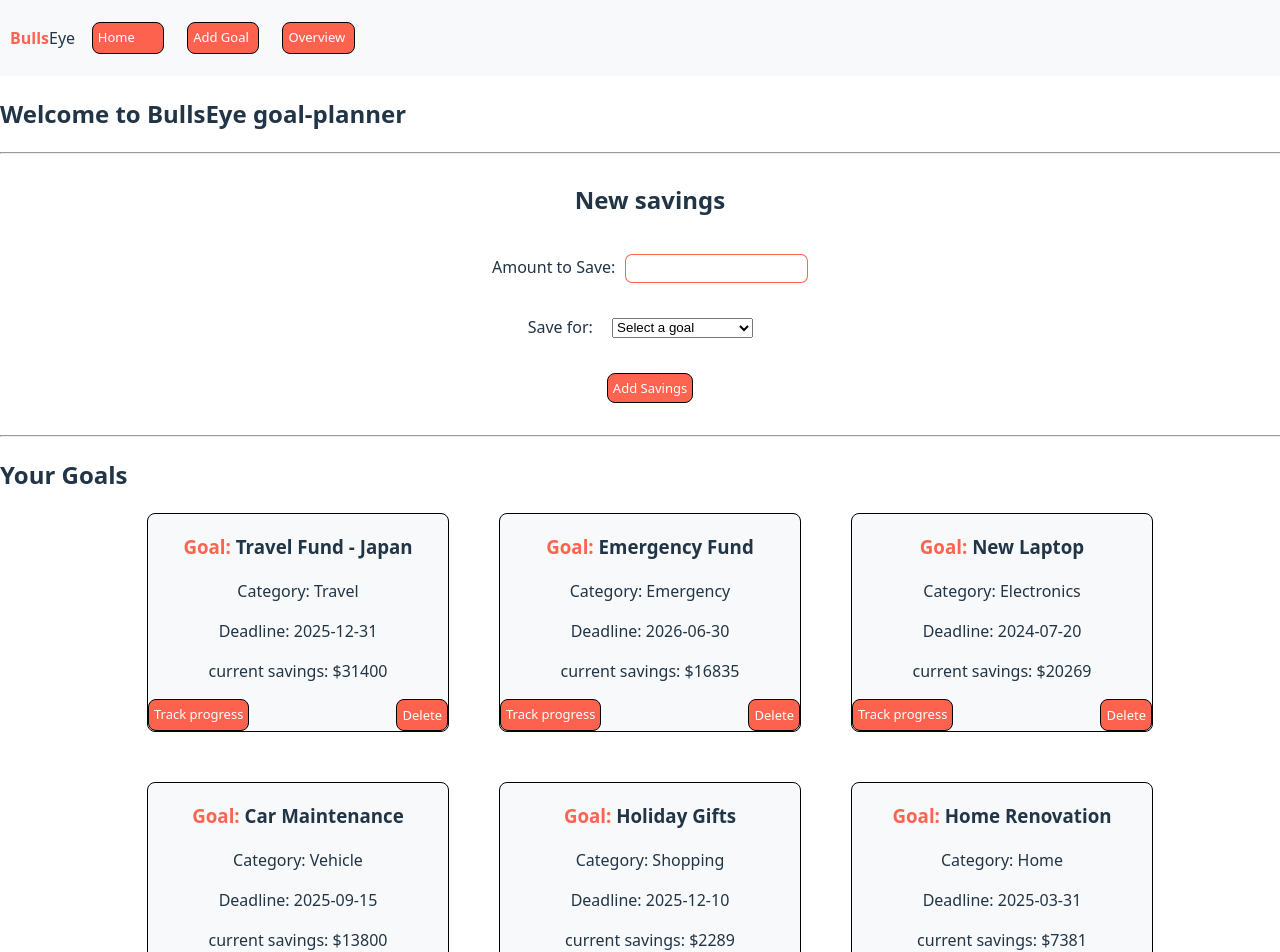
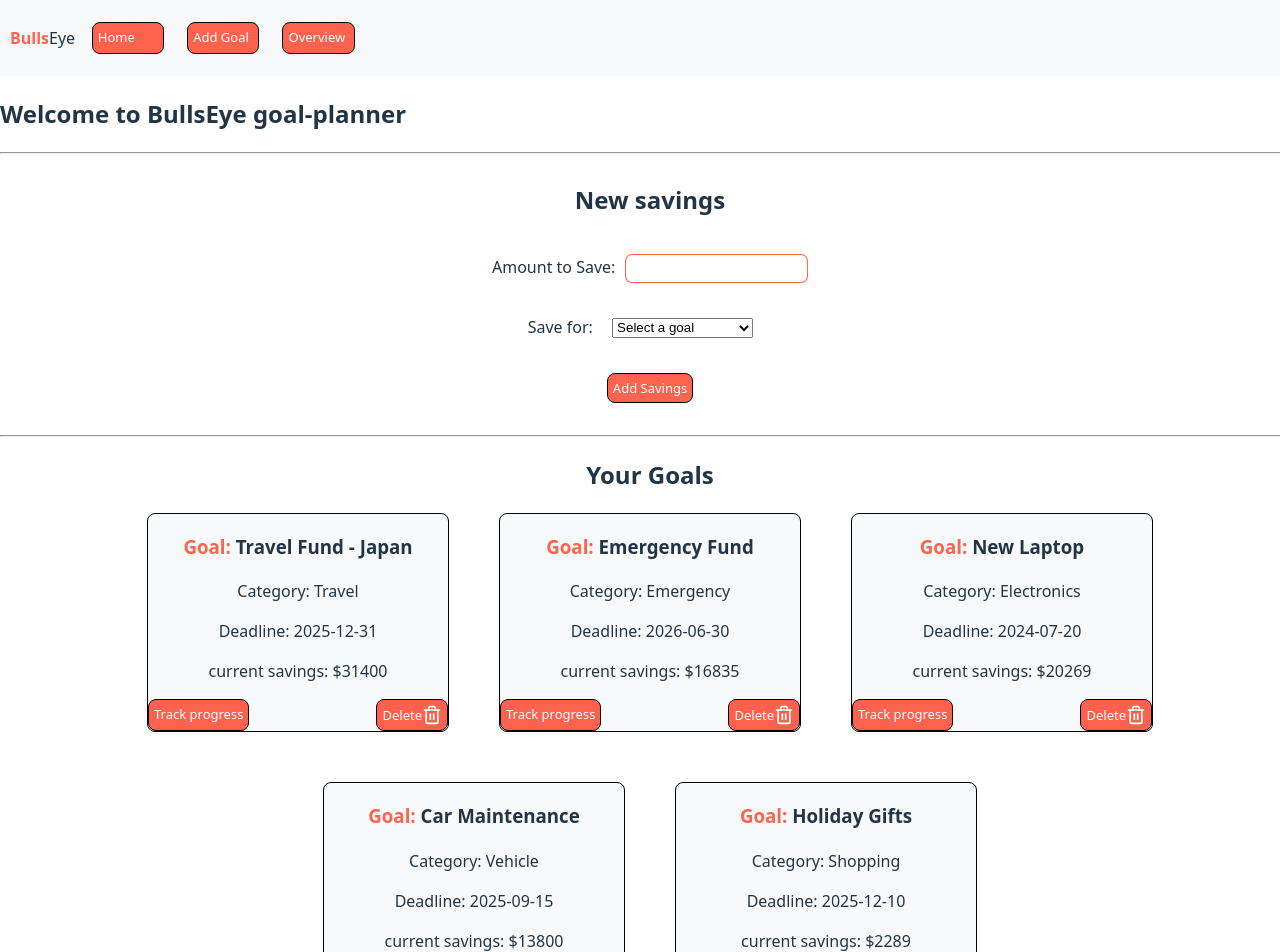
Before and after one commit to Denniskaranja2023/BullsEye-goal-planner, a React (Vite) app: page / in a window 1280 px wide. Shown: the top 952 px of the page. Built offline with nearby package versions, Linux system fonts and the light colour scheme; data requests are answered from the project's data file.

Commit message:
add delete functionality

```diff
--- a/db.json
+++ b/db.json
@@ -44,15 +44,6 @@
       "category": "Shopping",
       "deadline": "2025-12-10",
       "createdAt": "2024-07-01"
-    },
-    {
-      "id": "6",
-      "name": "Home Renovation",
-      "targetAmount": 60000,
-      "savedAmount": 7381,
-      "category": "Home",
-      "deadline": "2025-03-31",
-      "createdAt": "2024-05-15"
     }
   ]
 }
--- a/src/components/GoalItem.jsx
+++ b/src/components/GoalItem.jsx
@@ -1,7 +1,7 @@
 import { Link } from "react-router-dom";
 import "../index.css";
 
-function GoalItem({ goal}) {
+function GoalItem({ goal, onDelete }) {
   return (
     <div className="goal-item" style={{width: "300px", height: "fit-content", border: "1px solid black", backgroundColor:"#f8f9fa", borderRadius: "8px"}}>
       <h3><span style={{color:"rgba(255, 30, 0, 0.685)"}}>Goal:</span> {goal.name}</h3>
@@ -10,7 +10,7 @@ function GoalItem({ goal}) {
       <p>current savings: ${goal.savedAmount}</p>
       <div style={{display: "flex", justifyContent: "space-between"}}>
         <Link className="link" to={`/progress/${goal.id}`}>Track progress</Link>
-        <button className="link">Delete</button>
+        <button onClick={onDelete} id={goal.id} className="link" style={{display:"flex", alignItems:"center"}}>Delete<svg xmlns="http://www.w3.org/2000/svg" width="20" height="20" viewBox="0 0 24 24" fill="none" stroke="currentColor" stroke-width="2" stroke-linecap="round" stroke-linejoin="round" class="lucide lucide-trash2-icon lucide-trash-2"><path d="M10 11v6"/><path d="M14 11v6"/><path d="M19 6v14a2 2 0 0 1-2 2H7a2 2 0 0 1-2-2V6"/><path d="M3 6h18"/><path d="M8 6V4a2 2 0 0 1 2-2h4a2 2 0 0 1 2 2v2"/></svg></button>
       </div>
     </div>
   );
--- a/src/pages/Home.jsx
+++ b/src/pages/Home.jsx
@@ -47,6 +47,20 @@ function Home() {
     });
     }
 
+   function handleDelteGoal(event){
+    event.preventDefault();
+    const confirmMessage = confirm("Are you sure you want to delete this goal?")
+    if (!confirmMessage) return;
+
+    const goalId = event.target.id;
+    fetch(`http://localhost:3001/goals/${goalId}`,{
+      method: "DELETE",
+    }).then(()=>{
+      const updatedGoals= goals.filter((goal)=> goal.id !== goalId);
+      setGoals(updatedGoals);
+    }).catch((error)=> console.error("Error deleteing goal :", error))
+   }
+
   return (
     <div>
       <header >
@@ -54,13 +68,14 @@ function Home() {
       </header>
       <h2>Welcome to BullsEye goal-planner</h2><hr/>
       <NewSavingsForm goals={goals} onSelected={setSelectedGoal} onSavingsAdded={setSavings} onSubmitSavings={handleSubmitSavings}/> <br/> <hr/>
-        <h2>Your Goals</h2>
+        <h2 style={{textAlign:"center"}}>Your Goals</h2>
         <div className="goal-list">
             {goals.map((goal)=>(
                 <GoalItem
                     key={goal.id}
                     id={goal.id}
                     goal={goal}
+                    onDelete={handleDelteGoal}
                 />
             ))}
         </div>
--- a/src/pages/TrackProgress.jsx
+++ b/src/pages/TrackProgress.jsx
@@ -96,7 +96,7 @@ function TrackProgress() {
     <div style={{ width: "100%", backgroundColor: "#e0e0e0", borderRadius: "8px", marginTop: "10px" }}>
       <div
         style={{
-          width: `${calculateTimeProgress(goal.createdAt, goal.deadline)}%`,
+          width: `${calculateTimeProgress(goal.deadline,goal.createdAt)}%`,
           backgroundColor: "rgba(255, 30, 0, 0.685)",
           height: "15px",
           borderRadius: "8px",
```
